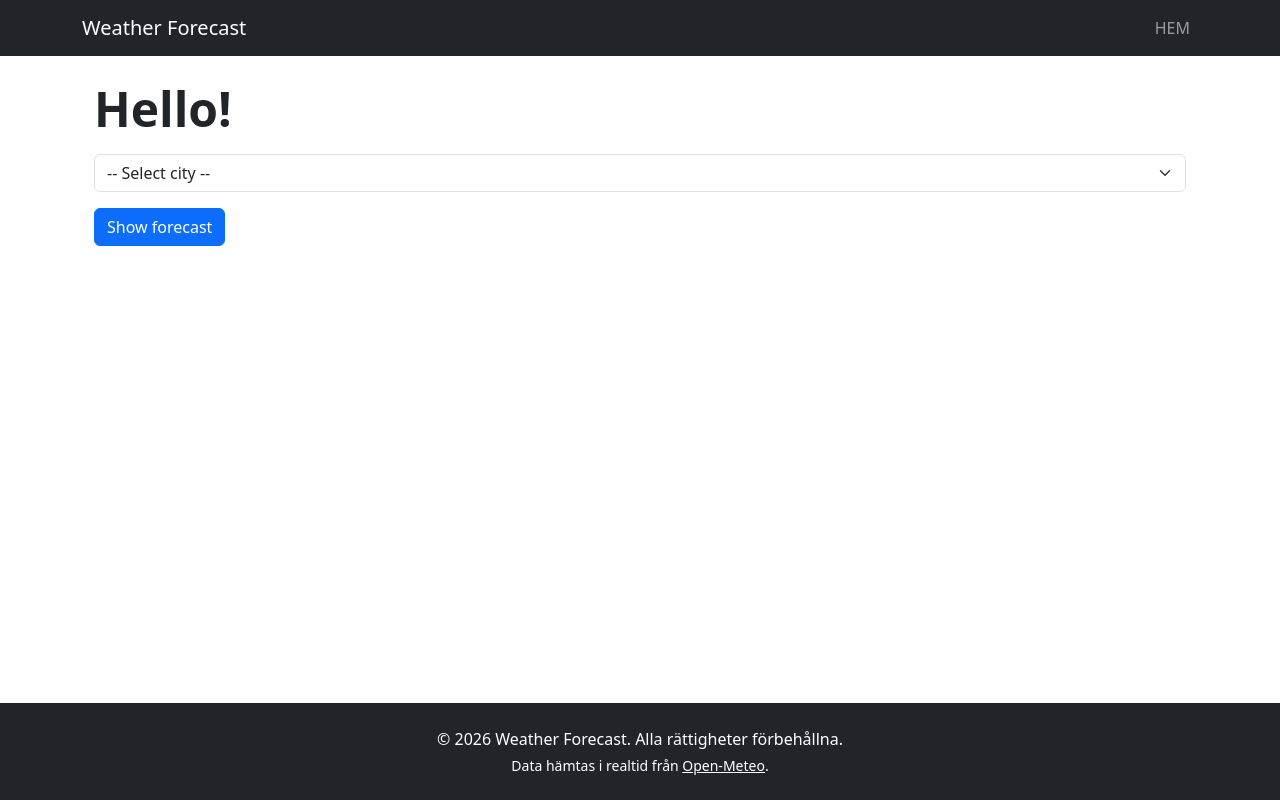
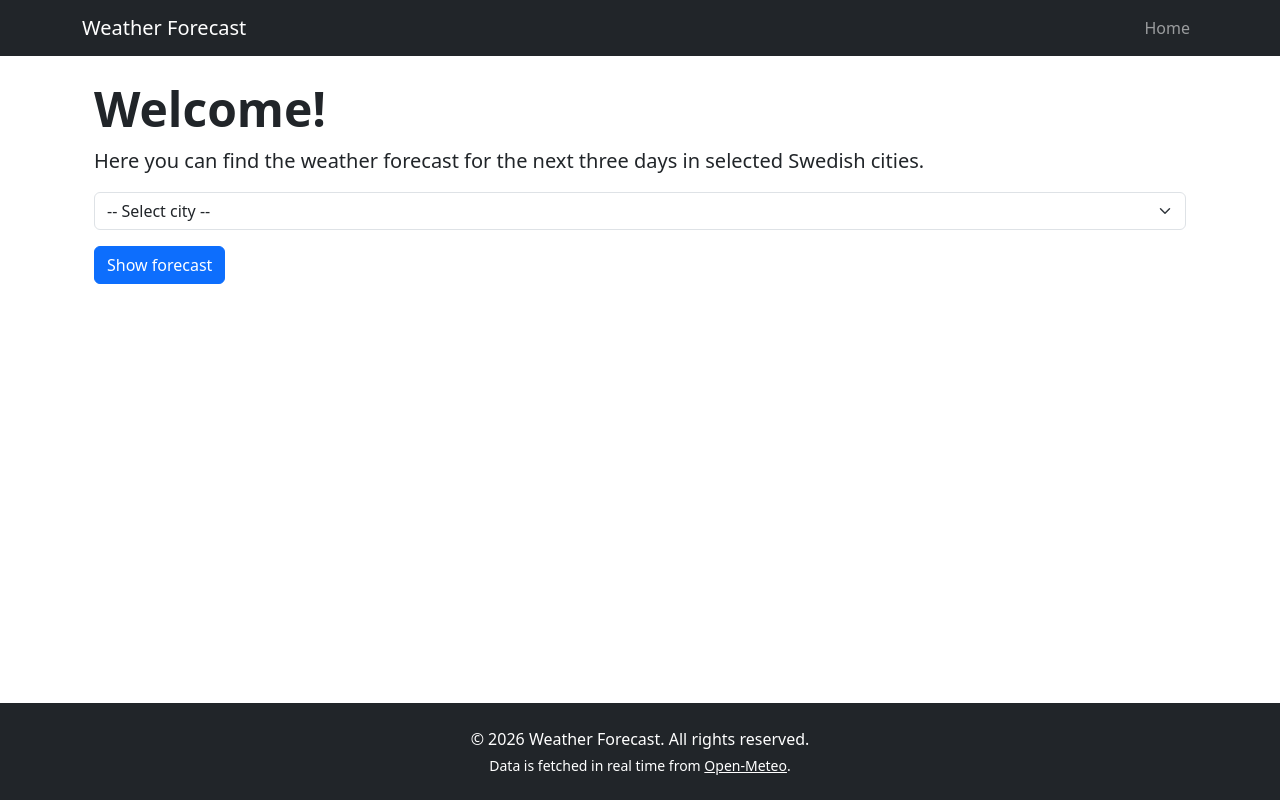
Before and after one commit to EliFromTheNorth/Flask-weather-app, a Flask app: page / in a window 1280 px wide. Run offline with Flask 3, Linux system fonts and the light colour scheme; data that the repository does not hold is empty.

Commit message:
swedish comments

```diff
--- a/app.py
+++ b/app.py
@@ -5,6 +5,7 @@ from flask import Flask, redirect, render_template, request, url_for
 from api import WeatherAPIError
 from weather_service import city_name_list, weather_dashboard
 
+# Loggning till konsolen, så att man ser vad som händer i appen
 logging.basicConfig(
     level=logging.INFO, format="%(asctime)s [%(levelname)s] %(name)s: %(message)s"
 )
@@ -20,8 +21,10 @@ def error404(error):
 
 @app.route("/")
 def index():
+    # Formuläret skickar valet som selected_city
     selected_city = request.args.get("selected_city")
     if selected_city:
+        # Skicka vidare till prognossidan för den valda staden
         return redirect(url_for("weather", city_name=selected_city))
     try:
         city_names = city_name_list()
@@ -33,6 +36,7 @@ def index():
 @app.route("/<city_name>")
 def weather(city_name):
     try:
+        # Hämtar data och bygger tabellerna. Okänd stad ger 404 (abort i weather_service)
         html_current, html_3days = weather_dashboard(city_name)
     except WeatherAPIError as e:
         return render_template("city_name.html", city=city_name, error=str(e)), 502
--- a/templates/base.html
+++ b/templates/base.html
@@ -1,17 +1,17 @@
 <!DOCTYPE html>
-<html lang="sv">
+<html lang="en">
 <head>
     <meta charset="UTF-8">
     <title>Weather Forecast</title>
     <!-- Bootstrap -->
     <link href="https://cdn.jsdelivr.net/npm/bootstrap@5.3.0/dist/css/bootstrap.min.css" rel="stylesheet">
 
-    <!-- <style>
+    <style>
     .table th, .table td {
         text-align: center !important;
         vertical-align: middle;
     }
-    </style> -->
+    </style>
 </head>
 <body class="d-flex flex-column min-vh-100">
     <!-- Navigation -->
@@ -19,7 +19,7 @@
         <div class="container">
             <a class="navbar-brand" href="/">Weather Forecast</a>
             <div class="navbar-nav">
-                <a class="nav-link" href="/">HEM</a>
+                <a class="nav-link" href="/">Home</a>
             </div>
         </div>
     </nav>
@@ -34,8 +34,8 @@
     <!-- Footer -->
     <footer class="bg-dark text-white text-center py-4 mt-auto">
         <div class="container">
-            <p class="mb-1">&copy; 2026 Weather Forecast. Alla rättigheter förbehållna.</p>
-            <p class="small mb-0">Data hämtas i realtid från <a href="https://open-meteo.com/" target="_blank" class="text-reset">Open-Meteo</a>.</p>
+            <p class="mb-1">&copy; 2026 Weather Forecast. All rights reserved.</p>
+            <p class="small mb-0">Data is fetched in real time from <a href="https://open-meteo.com/" target="_blank" class="text-reset">Open-Meteo</a>.</p>
         </div>
     </footer>
 
--- a/templates/city_name.html
+++ b/templates/city_name.html
@@ -1,11 +1,15 @@
+{# Prognossidan. Ärver layouten från base.html och fyller i blocket content #}
 {% extends "base.html" %}
 
 {% block content %}
 
+{# Stadens namn skickas in från routen weather #}
 <h1 class="display-5 fw-bold">{{city}}</h1>
+{# if: om API:et inte svarar visas felmeddelandet istället för tabellerna #}
 {% if error %}<div class="alert alert-danger">{{ error }}</div>
 {% else %}
 
+{# safe behövs eftersom tabellerna redan är färdig HTML (från pandas to_html) #}
 {{ current_weather | safe }}
 {{ dashboard | safe }}
 {% endif %}
--- a/templates/error404.html
+++ b/templates/error404.html
@@ -3,8 +3,8 @@
 <div class="p-5 mb-4 bg-light rounded-3">
 <div class="container text-center py-5">
     <h1 class="display-1 fw-bold text-secondary">Error 404</h1>
-    <h2 class="mb-3">Något gick fel</h2>
-    <p class="text-muted mb-4">Sidan hittades inte</p>
+    <h2 class="mb-3">Something went wrong</h2>
+    <p class="text-muted mb-4">Page not found</p>
     </div>
 </div>
 {% endblock %}
--- a/templates/index.html
+++ b/templates/index.html
@@ -2,13 +2,18 @@
 {% block content %}
 <div class="mb-4 rounded-3">
     <div class="container-fluid">
-        <h1 class="display-5 fw-bold">Hello!</h1>
+        <h1 class="display-5 fw-bold">Welcome!</h1>
+        <p class="lead">Here you can find the weather forecast for the next three days in selected Swedish cities.</p>
+        {# om API:et inte svarar visas felmeddelandet istället för formuläret #}
         {% if error %}<div class="alert alert-danger">{{ error }}</div>
         {% else %}
+        {# GET-formulär - valet skickas som selected_city  och läses i routen med request.args #}
+        <form action="/" method="GET" class="mt-3">
         <form action="/" method="GET" class="mt-3">
         <div class="mb-3">
             <select name="selected_city" class="form-select" autocomplete="off" required>
                 <option value="" disabled selected>-- Select city --</option>
+                    {# for-loop: skapar ett alternativ i rullgardinslistan för varje stad #}
                     {% for city in cities %}
                         <option value="{{ city }}">{{ city }}</option>
                     {% endfor %}
--- a/weather_service.py
+++ b/weather_service.py
@@ -5,6 +5,7 @@ from flask import abort
 
 from api import fetch_weather
 
+# Loggning till konsolen
 logging.basicConfig(
     level=logging.INFO, format="%(asctime)s [%(levelname)s] %(name)s: %(message)s"
 )
@@ -22,14 +23,17 @@ cities_list = {
 
 
 def cities(url):
+    # API:et svarar med en lista, en post per plats, men utan stadsnamn
     data = fetch_weather(url)
 
     cities_json = []
     for e in data:
+        # Avrundar koordinaterna så att de kan jämföras med cities_list
         lat = round(e["latitude"], 2)
         lon = round(e["longitude"], 2)
         city_found = False
         for city in cities_list:
+            # Matchar koordinaterna mot en stad och lägger till stadsnamnet i svaret
             if lat == cities_list[city]["lat"] and lon == cities_list[city]["lon"]:
                 e["city"] = city
                 cities_json.append(e)
@@ -41,6 +45,7 @@ def cities(url):
     return cities_json
 
 
+# Tar ut bara stadsnamnen, som används i rullgardinslistan
 def city_name_list():
     cities_json = cities(URL)
     city_names = []
@@ -49,12 +54,14 @@ def city_name_list():
     return city_names
 
 
+# Ingen nätverksanrop, därför enkel att testa med parametrize
 def is_valid_city(name):
     """Return True if the city is in our list."""
     return name in cities_list
 
 
 def select_city(city_name):
+    # Okänd stad: svara med 404 direkt, innan vi ens anropar API:et
     if not is_valid_city(city_name):
         abort(404)
     data = cities(URL)
@@ -62,10 +69,12 @@ def select_city(city_name):
         if e["city"] == city_name:
             logger.info(f"City {city_name} found.")
             return e
+    # Staden finns i listan men inte i API-svaret
     logger.warning(f"City {city_name} not found.")
     abort(404)
 
 
+# Bygger en tabell med nuvarande temperatur och vind för vald stad
 def current_weather_table(city):
     table_data = []
     selected_city = select_city(city)
@@ -76,12 +85,14 @@ def current_weather_table(city):
                 "Wind speed": f"{selected_city['current']['wind_speed_10m']} {selected_city['current_units']['wind_speed_10m']}",
             }
         )
+        # .T vänder tabellen så att värdena hamnar på rader
         df = pd.DataFrame(table_data).T
     else:
         df = None
     return df
 
 
+# Bygger tabellen för tre dagar: en rad per dag med datum, nederbörd, max och min
 def create_table_3days(city):
     table_data = []
     selected_city = select_city(city)
@@ -89,18 +100,20 @@ def create_table_3days(city):
         for i in range(len(selected_city["daily"]["time"])):
             table_data.append(
                 {
-                    "datum": selected_city["daily"]["time"][i],
+                    "": selected_city["daily"]["time"][i],
                     "Daily precipitation": f"{selected_city['daily']['precipitation_sum'][i]} {selected_city['daily_units']['precipitation_sum']}",
                     "max daily temperature": f"{selected_city['daily']['temperature_2m_max'][i]} {selected_city['daily_units']['temperature_2m_max']}",
                     "min daily temperature": f"{selected_city['daily']['temperature_2m_min'][i]} {selected_city['daily_units']['temperature_2m_min']}",
                 }
             )
+        # .T vänder tabellen så att värdena hamnar på rader
         df = pd.DataFrame(table_data).T
     else:
         df = None
     return df
 
 
+# Samlar båda tabellerna och gör om dem till HTML som mallen kan visa
 def weather_dashboard(city):
     current_table = current_weather_table(city)
     table = create_table_3days(city)
```
Also changed, not shown: api.py (+7 -0 lines), tests/test_api.py (+5 -0 lines), tests/test_app.py (+4 -0 lines), tests/test_weather_service.py (+7 -0 lines).
